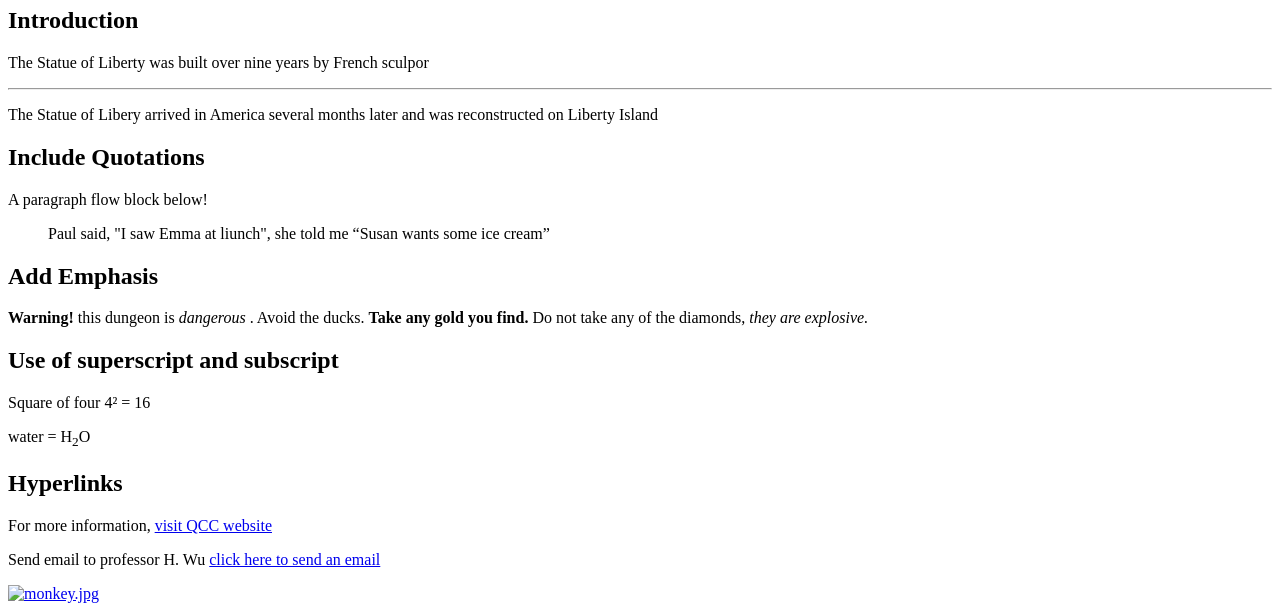
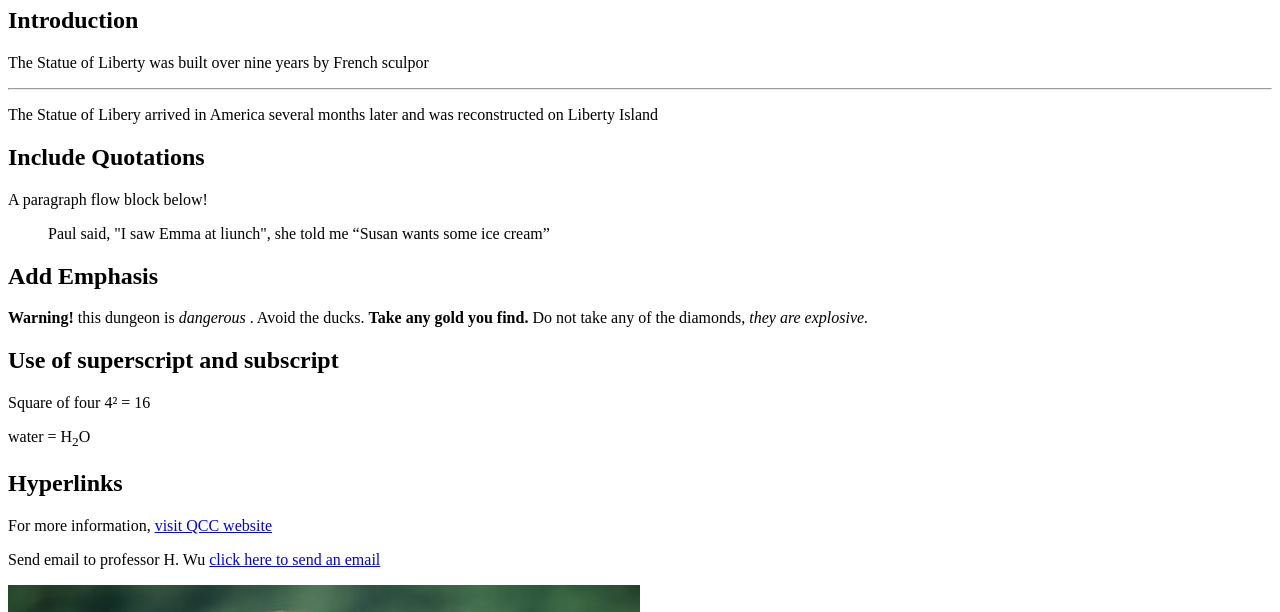
Before and after one commit to Ebboni121/web_development, a plain HTML site: page day1_introhtml/lab1.html in a window 1280 px wide. Shown: the part 73-685 px from the top of the page. Drawn offline with Linux system fonts and the light colour scheme.

Commit message:
Add files via upload

```diff
--- a/day1_introhtml/lab1.html
+++ b/day1_introhtml/lab1.html
@@ -27,7 +27,8 @@
 <p> For more information, <a href="https://www.qcc.cuny.edu" target="_blank">visit QCC website</a> </p>
 <p> Send email to professor H. Wu <a href="mailto:hwu@qcc.cuny.edu"> click here to send an email </a> </p>
 <a href="https://bronxzoo.com/" target="_blank" rel="noopener noreferrer">
-    <img src="" alt="monkey.jpg" width="80%"
+    <img src="monkey.png" alt="monkey.jpg" width="50%"
+
 
 </a>
 <p> Stay <strong> Connected!</strong></p>
```
Also changed, not shown: day1_introhtml/monkey.png (added).
